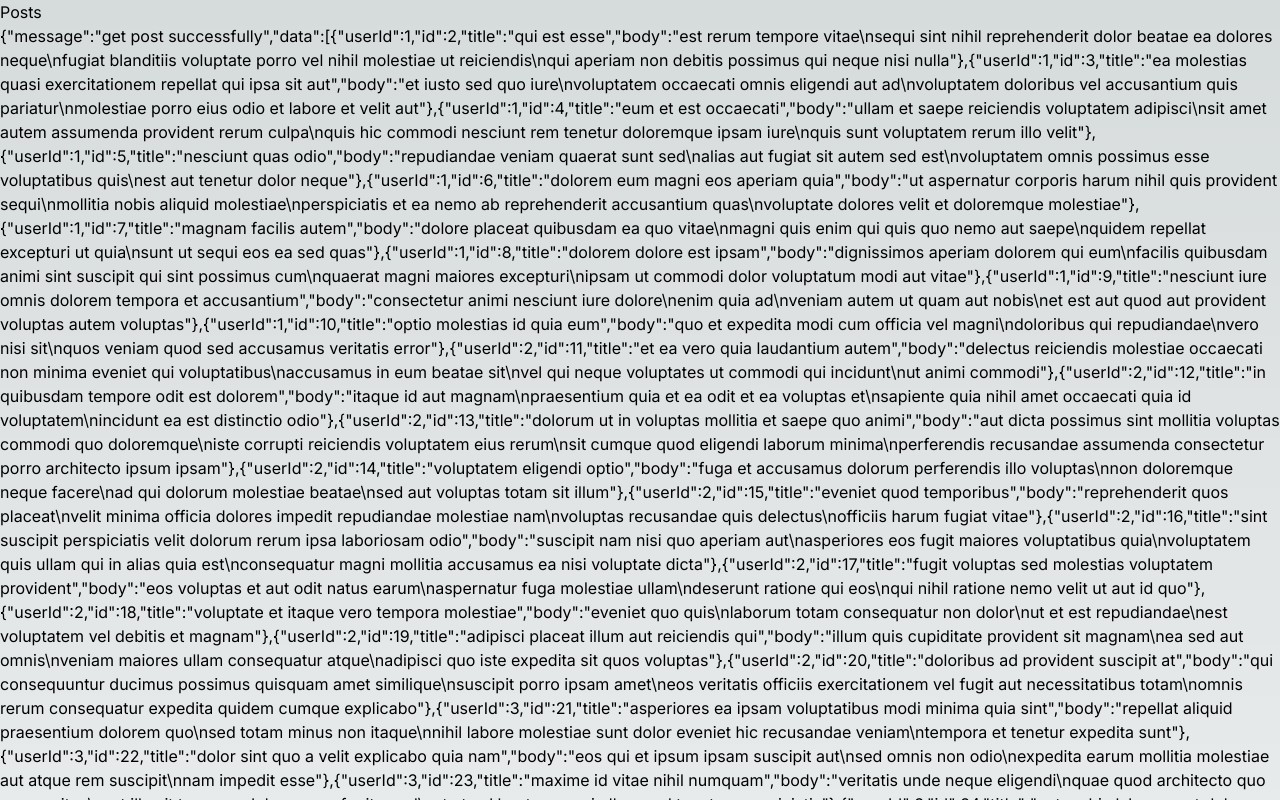
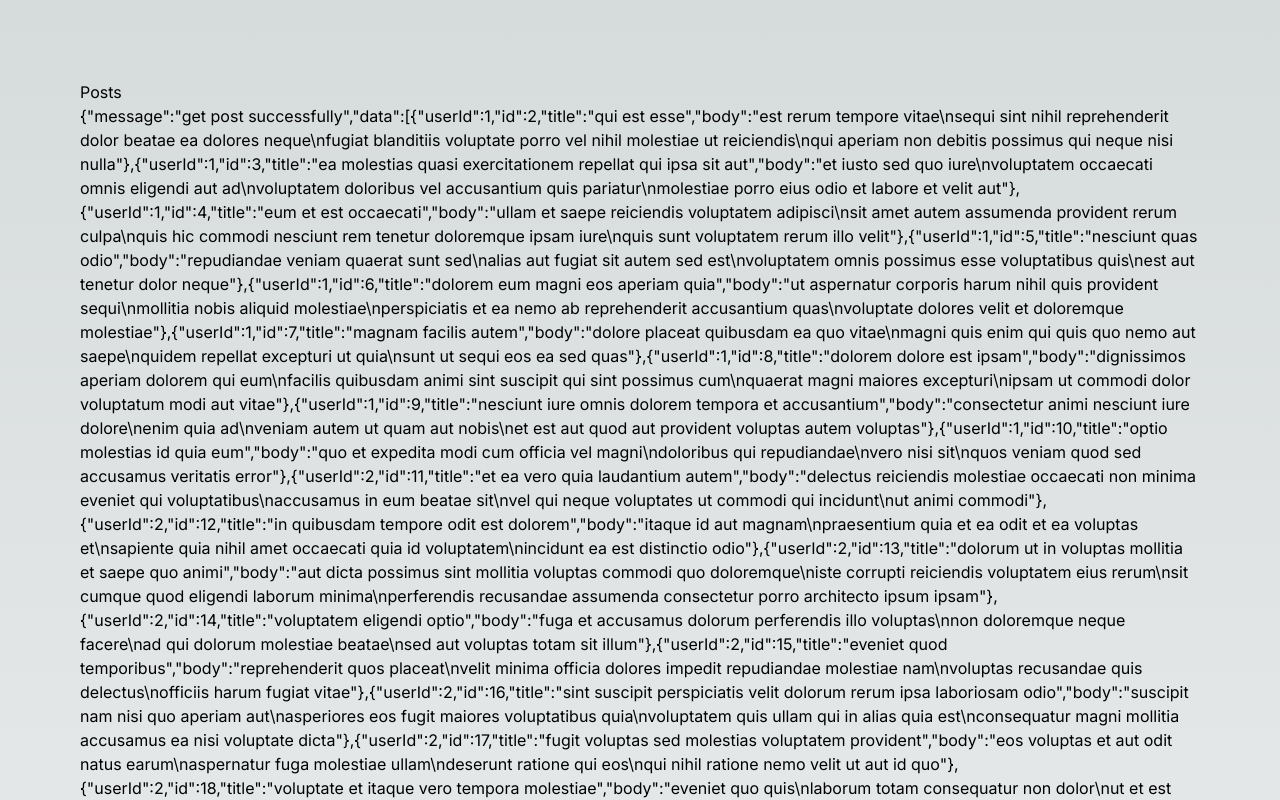
Before and after one commit to sa3akash/nextjs-standalone-dockerfile, a Next.js app: page /posts in a window 1280 px wide. Shown: the top 800 px of the page. Built offline with nearby package versions, Linux system fonts and the light colour scheme.

Commit message:
edit page

```diff
--- a/app/posts/page.tsx
+++ b/app/posts/page.tsx
@@ -24,7 +24,7 @@ export default function Home() {
 
   return (
     <main className="flex min-h-screen w-full items-center justify-center flex-col gap-20">
-      <div>
+      <div className='p-20'>
         <h1>Posts</h1>
         {isPending && <p>Loading...</p>}
         {!isPending && JSON.stringify(users)}
--- a/app/users/page.tsx
+++ b/app/users/page.tsx
@@ -24,7 +24,7 @@ export default function Home() {
 
   return (
     <main className="flex min-h-screen w-full items-center justify-center flex-col gap-20">
-      <div>
+      <div className='p-20'>
         <h1>Users</h1>
         {isPending && <p>Loading...</p>}
         {!isPending && JSON.stringify(users)}
```
